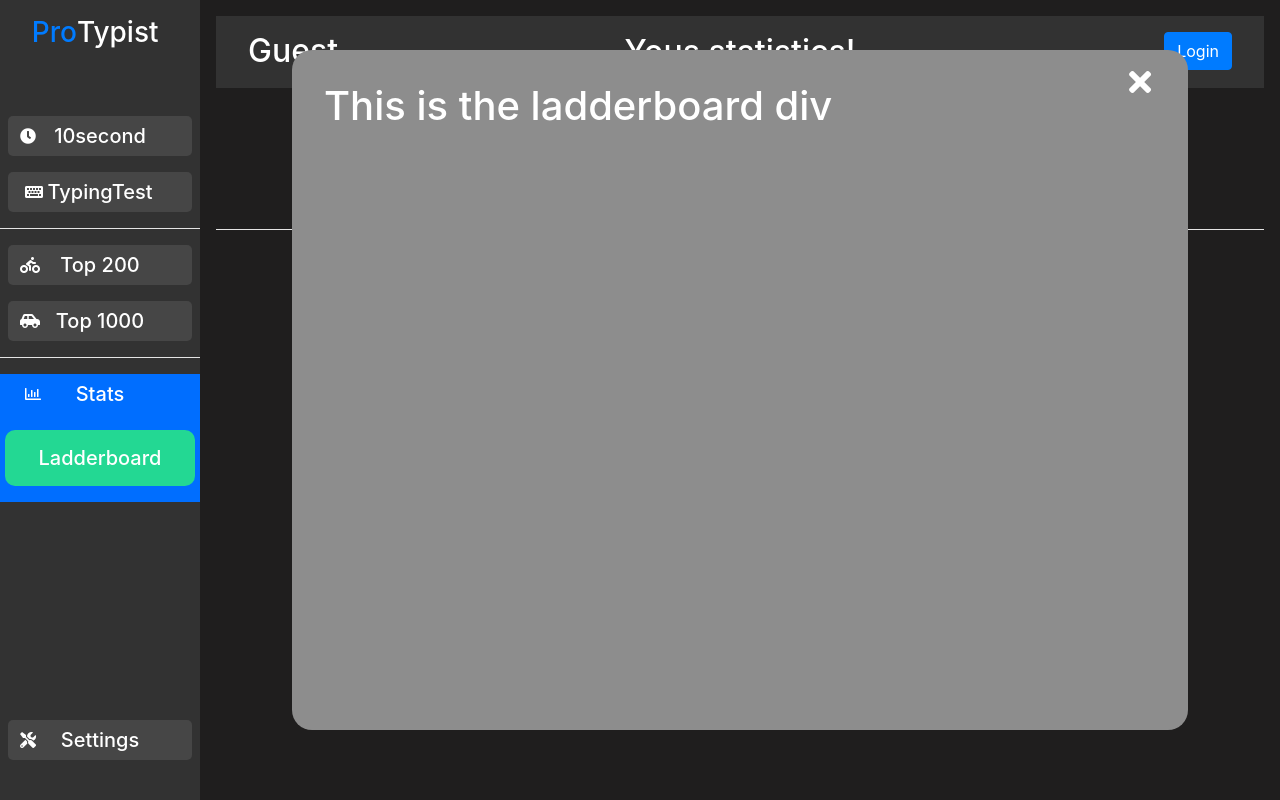
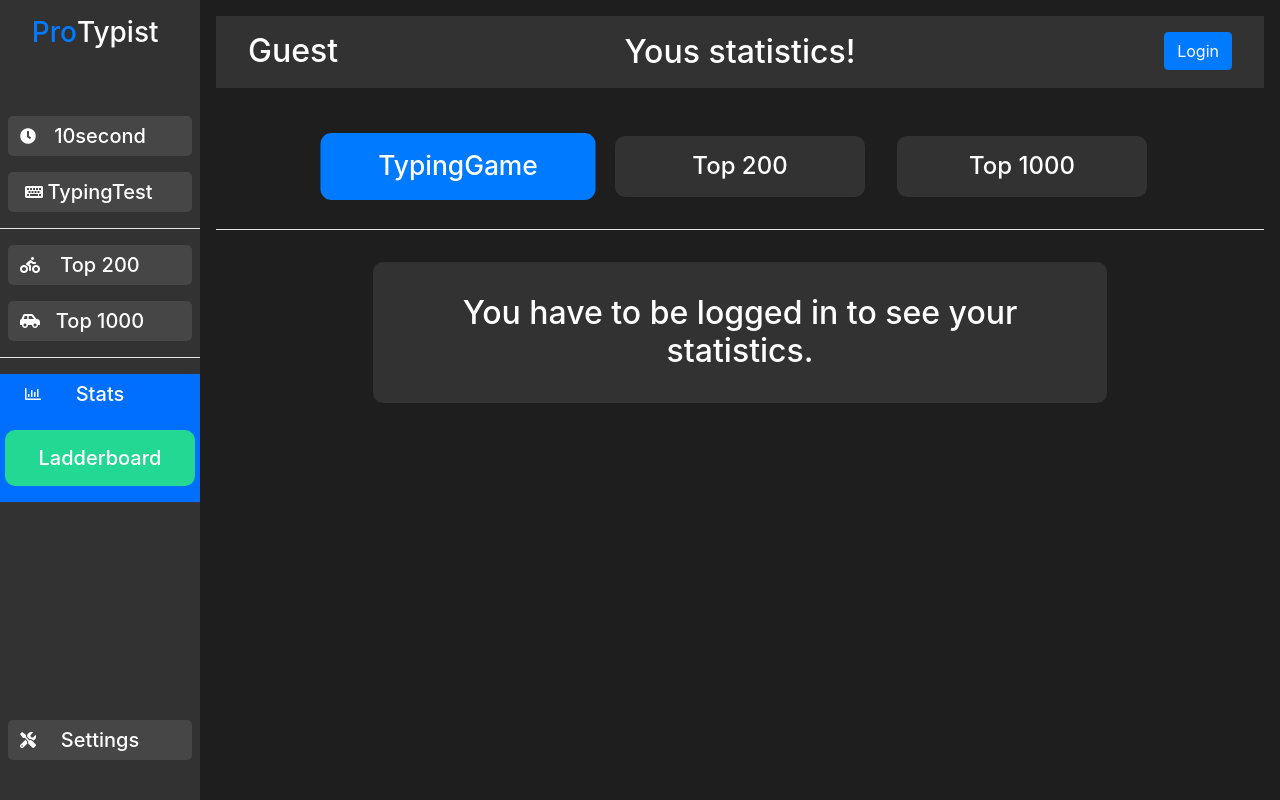
Before and after one commit to anthony-fdez/protypist, a React (Create React App) app: page /stats in a window 1280 px wide. Built offline with nearby package versions, Linux system fonts and the light colour scheme; no server answers.

Commit message:
Added the hidden and shown classes

```diff
--- a/src/components/stats/ladderboard.css
+++ b/src/components/stats/ladderboard.css
@@ -1,4 +1,4 @@
-.Ladderboard {
+.Ladderboard-shown {
   width: 70%;
   margin: auto;
   left: 200px;
@@ -8,6 +8,25 @@
   height: 85vh;
   position: absolute;
   z-index: 1000;
-  background-color: rgb(141, 141, 141);
+  background-color: rgb(71, 71, 71);
   padding: 2rem;
+  transition: 0.3s;
 }
+.Ladderboard-hidden {
+  width: 70%;
+  margin: auto;
+  left: 200px;
+  right: 0;
+  top: 50px;
+  border-radius: 20px;
+  height: 85vh;
+  position: absolute;
+  z-index: 1000;
+  background-color: rgb(70, 70, 70);
+  padding: 2rem;
+  opacity: 0;
+  z-index: 0;
+  pointer-events: none;
+  transform: translateY(-20px);
+  transition: 0.3s;
+}
--- a/src/components/stats/ladderboard.js
+++ b/src/components/stats/ladderboard.js
@@ -3,12 +3,12 @@ import "./ladderboard.css";
 
 import { useSelector, useDispatch } from "react-redux";
 
-function Ladderboard() {
+function Ladderboard(props) {
   const dispatch = useDispatch();
   const isLadderBoardOpen = useSelector((state) => state.openLadderBoardMenu);
 
   return (
-    <div className="Ladderboard">
+    <div className={props.isShown ? "Ladderboard-shown" : "Ladderboard-hidden"}>
       <div className="ladderboard-header">
         <h1>This is the ladderboard div</h1>
         <i
--- a/src/components/stats/stats.js
+++ b/src/components/stats/stats.js
@@ -2,14 +2,19 @@ import React, { useState, useEffect } from "react";
 import "./stats.css";
 import Header from "../header/header";
 import Ladderboard from "./ladderboard";
-import { useSelector } from "react-redux";
+import { useSelector, useDispatch } from "react-redux";
 import { useSpring, animated } from "react-spring";
 import axios from "axios";
 
 function Stats() {
+  const dispatch = useDispatch();
+
   const theme = useSelector((state) => state.darkModeReducer);
   const isLoggedIn = useSelector((state) => state.isLoggedInReducer);
   const jwt = useSelector((state) => state.JWTreducer);
+  const isLadderBoardMenuOpen = useSelector(
+    (state) => state.openLadderBoardMenu
+  );
 
   //state TypingGame
   const [wpmAverage10races, setWpmAverage10races] = useState(0);
@@ -364,7 +369,19 @@ function Stats() {
       style={animation}
       className={theme ? "stats-page-dark" : "stats-page-light"}
     >
-      <Ladderboard />
+      <Ladderboard isShown={isLadderBoardMenuOpen} />
+      <div
+        onClick={() =>
+          dispatch({
+            type: "TOGGLE_OPENING_LADDERBOARD_MENU",
+          })
+        }
+        className={
+          isLadderBoardMenuOpen
+            ? "darkened-background-on"
+            : "darkened-background-off"
+        }
+      ></div>
       <div className={theme ? "Stats-dark" : "Stats-light"}>
         <Header text="Yous statistics!" />
         <div className="statistics-select-buttons">
```
